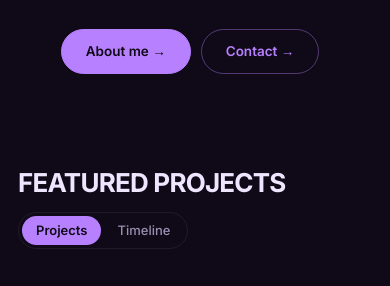
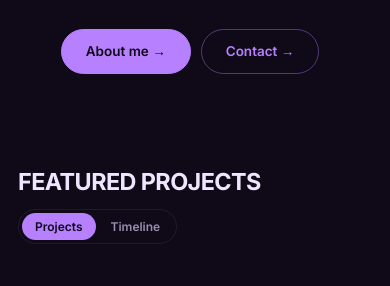
Before and after one commit to dantasleonardo/dantasleonardo.github.io, a plain HTML site: page index.html in a window 390 px wide. Shown: the part 521-807 px from the top of the page. Drawn offline with Linux system fonts and the light colour scheme.

Commit message:
Smaller section titles and toggle
- Home title "Featured Projects" down to 26px, toggle vertically centered
- Projects | Timeline toggle at the same size as the old tabs (12px on mobile)
- "All projects" title down to 48px

```diff
--- a/index.html
+++ b/index.html
@@ -579,7 +579,7 @@
     content: ''; position: absolute; left: 50%; top: -60px; width: 640px; height: 360px; max-width: 100%; transform: translateX(-50%);
     background: radial-gradient(ellipse, rgba(183,128,255,0.13), transparent 65%); pointer-events: none;
   }
-  .av-h { position: relative; font-size: clamp(34px, 6vw, 58px); font-weight: 700; letter-spacing: -0.035em; line-height: 0.98; text-transform: uppercase; }
+  .av-h { position: relative; font-size: clamp(30px, 5.2vw, 48px); font-weight: 700; letter-spacing: -0.035em; line-height: 0.98; text-transform: uppercase; }
 
   /* grade de capas: align-items start, senão o botão esticado centraliza o conteúdo e desalinha as capas */
   .ag { margin-top: 22px; display: grid; grid-template-columns: repeat(3, minmax(0, 1fr)); gap: 22px; align-items: start; }
@@ -647,13 +647,15 @@
 
   /* Título da home ("Projetos em Destaque"), grande e em caixa alta, com o seletor Projetos | Linha do tempo à direita */
   .tab-panel > h2.home-h {
-    margin: 64px 0 26px; padding: 0; border: 0; align-items: flex-end; justify-content: space-between; flex-wrap: wrap; gap: 16px;
-    font-size: clamp(26px, 3.8vw, 36px); font-weight: 700; letter-spacing: -0.03em; line-height: 1; text-transform: uppercase;
+    margin: 64px 0 26px; padding: 0; border: 0; align-items: center; justify-content: space-between; flex-wrap: wrap; gap: 16px;
+    font-size: clamp(22px, 6vw, 26px); font-weight: 700; letter-spacing: -0.025em; line-height: 1; text-transform: uppercase;
   }
   @media (max-width: 480px) { .tab-panel > h2.home-h { margin-top: 48px; } }
+  /* mesmo tamanho das antigas abas Profissionais/Pessoais */
   .hv-toggle { display: inline-flex; gap: 2px; padding: 3px; border: 1px solid var(--rule); border-radius: 999px;
-               font-size: 13px; font-weight: 500; letter-spacing: 0; line-height: 1; text-transform: none; }
-  .hv-toggle button { border: 0; border-radius: 999px; padding: 8px 14px; background: none; color: var(--dim); font: inherit; cursor: pointer; }
+               font-size: 13px; font-weight: 600; letter-spacing: 0.01em; line-height: normal; text-transform: none; }
+  .hv-toggle button { border: 0; border-radius: 999px; padding: 7px 16px; background: none; color: var(--dim); font: inherit; cursor: pointer; }
+  @media (max-width: 480px) { .hv-toggle { font-size: 12px; } .hv-toggle button { padding: 6px 13px; } }
   .hv-toggle button:hover { color: var(--ink); }
   .hv-toggle button[aria-pressed="true"] { background: var(--accent); color: #100a18; font-weight: 600; }
   .hv-toggle button:focus-visible { outline: 2px solid var(--accent); outline-offset: 2px; }
```
